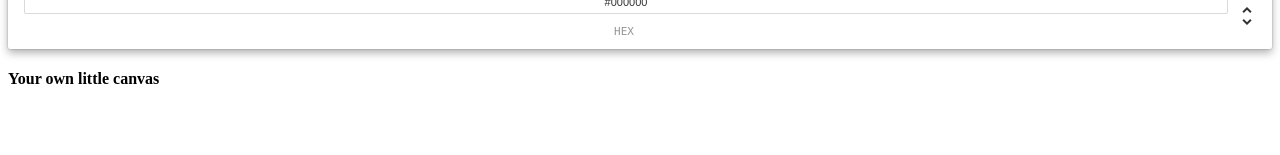
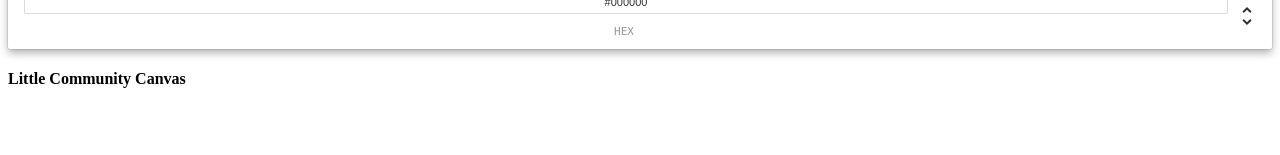
Before and after one commit to turnerjw/boro-pazoon-client, a Gatsby app: page / in a window 1280 px wide. Shown: the part 1311-1466 px from the top of the page. Built offline with nearby package versions, Linux system fonts and the light colour scheme; no server answers.

Commit message:
Change canvas name

```diff
--- a/src/components/canvas.js
+++ b/src/components/canvas.js
@@ -127,7 +127,7 @@ class Canvas extends Component {
                             className="sps-icon sps-icon-hat"
                             aria-hidden="true"
                         />
-                        Your own little canvas
+                        Little Community Canvas
                     </h4>
                 </div>
                 <div className="sps-card__body">
```
